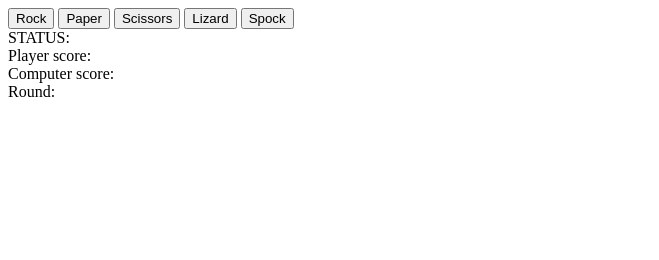
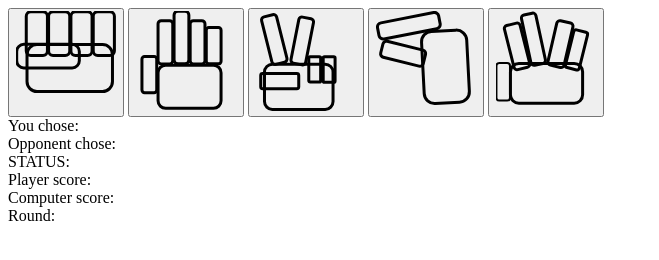
Before and after one commit to pitagorinpoucak/RockPaperScissorsTOP, a plain HTML site: page index.html in a window 1280 px wide. Shown: the whole page, without its empty margins (0-659 px from the left). Drawn offline with Linux system fonts and the light colour scheme.

Commit message:
v0.05.7 Graphic UI
- Created icons for hand signs
- Added icons to buttons

```diff
--- a/index.html
+++ b/index.html
@@ -9,11 +9,32 @@
     <script src="./assets/script.js" defer></script>
   </head>
   <body>
-    <button id="rock" class="userInput">Rock</button>
-    <button id="paper" class="userInput">Paper</button>
-    <button id="scissors" class="userInput">Scissors</button>
-    <button id="lizard" class="userInput">Lizard</button>
-    <button id="spock" class="userInput">Spock</button>
+    <button id="rock" class="userInput">
+      <img src="assets/rock.svg" alt="Rock" />
+    </button>
+    <button id="paper" class="userInput">
+      <img src="assets/paper.svg" alt="Paper" />
+    </button>
+    <button id="scissors" class="userInput">
+      <img src="assets/scissors.svg" alt="Scissors" />
+    </button>
+    <button id="lizard" class="userInput">
+      <img src="assets/lizard.svg" alt="Lizard" />
+    </button>
+    <button id="spock" class="userInput">
+      <img src="assets/spock.svg" alt="Spock" />
+    </button>
+
+    <div id="arena">
+      <div>
+        You chose:
+        <div id="playerChose"></div>
+      </div>
+      <div>
+        Opponent chose:
+        <div id="computerChose"></div>
+      </div>
+    </div>
 
     <div>
       STATUS:
```
Also changed, not shown: assets/lizard.svg (added), assets/paper.svg (added), assets/rock.svg (added), assets/scissors.svg (added), assets/spock.svg (added).
